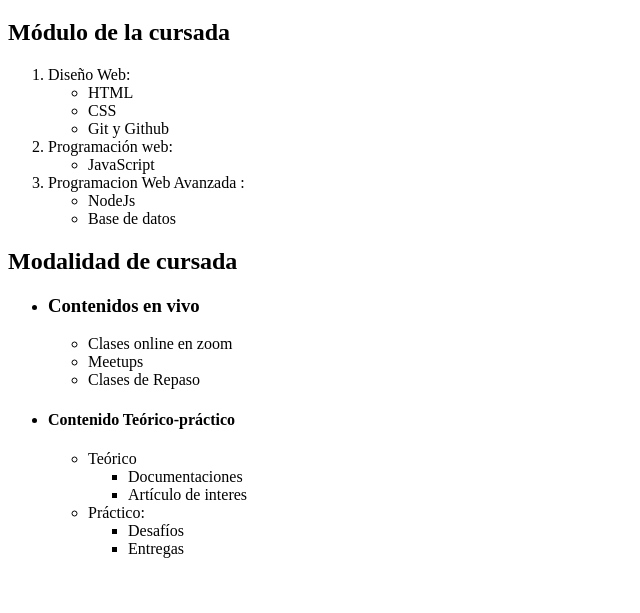
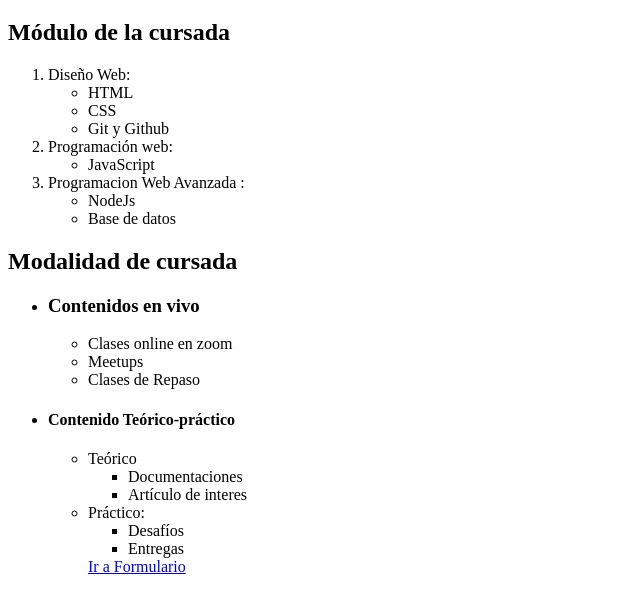
Before and after one commit to Hectorfrdezr/1ra-entrega, a plain HTML site: page lista-anidada.html in a window 1280 px wide. Shown: the part 61-674 px from the top of the page, without its empty margins (0-640 px from the left). Drawn offline with Linux system fonts and the light colour scheme.

Commit message:
entrega5

```diff
--- a/lista-anidada.html
+++ b/lista-anidada.html
@@ -46,7 +46,7 @@
             <li>Entregas</li>
         </ul></li>
 
-        <a href="./formulario.html"></a>
+        <a href="./formulario.html">Ir a Formulario</a>
 
     </main>
 
```
